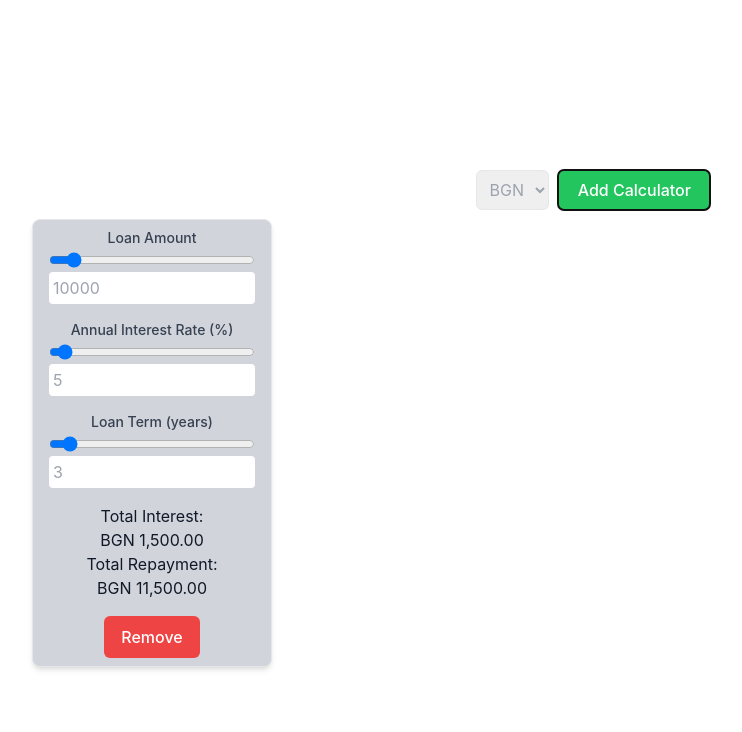
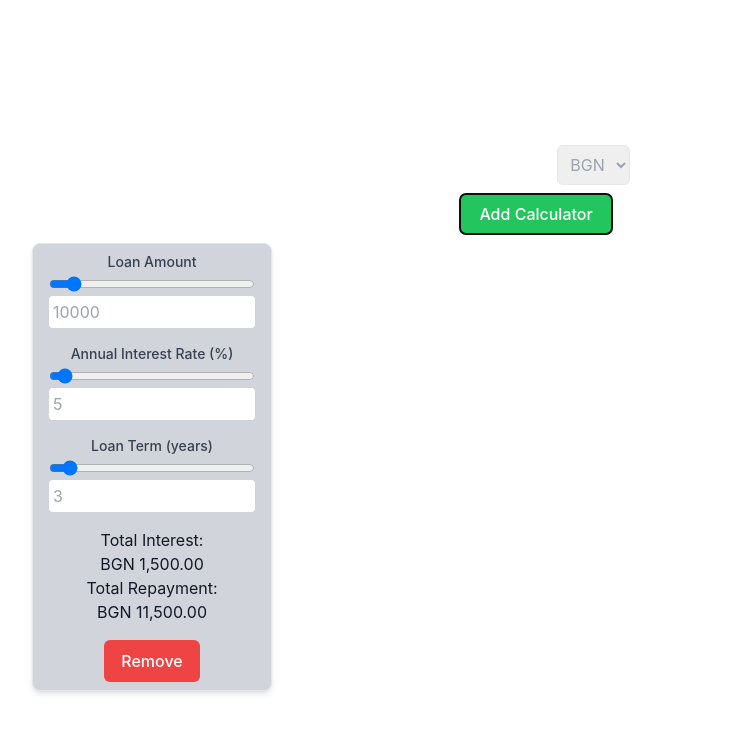
Before and after one commit to dgrozev96/loan-calculator, a React (Vite) app: page / in a window 1280 px wide. Both pictures are taken after a click on the button "Add Calculator". Shown: the top 732 px of the page, without its empty margins (104-846 px from the left). Built offline with nearby package versions, Linux system fonts and the light colour scheme.

Commit message:
split code into reusable components

```diff
--- a/package.json
+++ b/package.json
@@ -18,6 +18,7 @@
     "postcss": "^8.4.49",
     "react": "^18.3.1",
     "react-dom": "^18.3.1",
+    "react-transition-group": "^4.4.5",
     "tailwindcss": "^3.4.15",
     "yup": "^1.4.0"
   },
--- a/src/App.tsx
+++ b/src/App.tsx
@@ -1,24 +1,16 @@
 import React, { useState, useEffect, useRef } from 'react';
 import './App.css';
-import LoanCalculator from './components/LoanCalculator';
-import { CSSTransition, TransitionGroup } from 'react-transition-group';
-import { Formik } from 'formik';
-import * as Yup from 'yup';
+import CurrencySelector from './components/CurrencySelector';
+import CalculatorForm from './components/CalculatorForm';
 import { Calculator } from './types/calculator.ts';
 
 const App: React.FC = () => {
     const [calculators, setCalculators] = useState<number[]>([]);
-  const [repayments, setRepayments] = useState<
-    { id: number; amount: number }[]
-  >([]);
-  const [minRepayment, setMinRepayment] = useState<{
-    id: number;
-    amount: number;
-  } | null>(null);
+    const [repayments, setRepayments] = useState<{ id: number; amount: number }[]>([]);
+    const [minRepayment, setMinRepayment] = useState<{ id: number; amount: number } | null>(null);
     const [currency, setCurrency] = useState<string>('BGN');
     const formikRef = useRef<any>(null);
 
-  // Function to add a new calculator
     const addCalculator = () => {
         const newId = calculators.length + 1;
         setCalculators([...calculators, newId]);
@@ -33,7 +25,6 @@ const App: React.FC = () => {
         ]);
     };
 
-  // Function to remove a calculator by id
     const removeCalculator = (id: number) => {
         setCalculators(calculators.filter(calcId => calcId !== id));
         setRepayments(repayments.filter(repayment => repayment.id !== id));
@@ -45,7 +36,6 @@ const App: React.FC = () => {
         );
     };
 
-  // Function to update the minimum repayment
     const updateMinRepayment = (calculators: Calculator[]) => {
         const updatedRepayments = calculators.map(calculator => ({
             id: calculator.id,
@@ -63,7 +53,6 @@ const App: React.FC = () => {
         setRepayments(updatedRepayments);
     };
 
-  // Effect to update the minimum repayment when repayments change
     useEffect(() => {
         if (repayments.length > 0) {
             const min = repayments.reduce((prev, curr) =>
@@ -79,83 +68,16 @@ const App: React.FC = () => {
       <div className="flex items-center justify-center text-gray-900">
           <div className="items-center">
               <h1 className="text-xl font-bold text-white">Loan Calculator</h1>
-        <div className="flex gap-2 items-center justify-center my-2">
-          <label htmlFor="currency" className=" text-sm font-medium text-white">
-            Select Currency
-          </label>
-          <select
-            id="currency"
-            value={currency}
-            onChange={e => setCurrency(e.target.value)}
-            className="p-2 border rounded-md max-w-xs text-gray-400"
-          >
-            <option value="USD">USD</option>
-            <option value="EUR">EUR</option>
-            <option value="BGN">BGN</option>
-          </select>
-
-          <button
-            onClick={addCalculator}
-            className="bg-green-500 text-white py-2 rounded-md"
-          >
-            Add Calculator
-          </button>
-        </div>
-
-        <Formik
-          innerRef={formikRef}
-          initialValues={{
-            calculators: calculators.map(id => ({
-              id,
-              loanAmount: 10000,
-              annualInterestRate: 5,
-              loanTerm: 3,
-            })),
-          }}
-          validationSchema={Yup.object({
-            calculators: Yup.array().of(
-              Yup.object({
-                loanAmount: Yup.number()
-                  .required('Required')
-                  .positive('Must be positive')
-                  .max(10000000, 'Must not exceed 10 million'),
-                annualInterestRate: Yup.number()
-                  .required('Required')
-                  .min(1, 'Must be at least 1')
-                  .max(100, 'Must be at most 100'),
-                loanTerm: Yup.number()
-                  .required('Required')
-                  .min(1, 'Must be at least 1')
-                  .max(100, 'Must be at most 100')
-                  .integer('Must be an integer'),
-              }),
-            ),
-          })}
-          onSubmit={() => {}}
-        >
-          {({ values }) => (
-            <TransitionGroup className="grid grid-cols-1 md:grid-cols-2 lg:grid-cols-4 gap-4">
-              {values.calculators.map((calculator, index) => (
-                <CSSTransition
-                  key={calculator.id}
-                  timeout={500}
-                  classNames="fade"
-                >
-                  {calculator && (
-                    <LoanCalculator
-                      id={calculator.id}
-                      index={index}
-                      onRemove={removeCalculator}
+              <CurrencySelector currency={currency} setCurrency={setCurrency} />
+              <CalculatorForm
+                calculators={calculators}
+                formikRef={formikRef}
+                addCalculator={addCalculator}
+                removeCalculator={removeCalculator}
                 updateMinRepayment={updateMinRepayment}
-                      isMinRepayment={minRepayment?.id === calculator.id}
+                minRepayment={minRepayment}
                 currency={currency}
               />
-                  )}
-                </CSSTransition>
-              ))}
-            </TransitionGroup>
-          )}
-        </Formik>
           </div>
       </div>
     );
--- /dev/null
+++ b/src/components/CalculatorForm.tsx
@@ -0,0 +1,88 @@
+import React from 'react';
+import { Formik } from 'formik';
+import * as Yup from 'yup';
+import LoanCalculator from './LoanCalculator.tsx';
+import { CSSTransition, TransitionGroup } from 'react-transition-group';
+
+interface CalculatorFormProps {
+  calculators: any[];
+  formikRef: any;
+  addCalculator: () => void;
+  removeCalculator: (id: number) => void;
+  updateMinRepayment: (calculators: any[]) => void;
+  minRepayment: any;
+  currency: string;
+}
+
+const CalculatorForm: React.FC<CalculatorFormProps> = ({
+                                                         calculators,
+                                                         formikRef,
+                                                         addCalculator,
+                                                         removeCalculator,
+                                                         updateMinRepayment,
+                                                         minRepayment,
+                                                         currency,
+                                                       }) => (
+  <Formik
+    innerRef={formikRef}
+    initialValues={{
+      calculators: calculators.map(id => ({
+        id,
+        loanAmount: 10000,
+        annualInterestRate: 5,
+        loanTerm: 3,
+      })),
+    }}
+    validationSchema={Yup.object({
+      calculators: Yup.array().of(
+        Yup.object({
+          loanAmount: Yup.number()
+            .required('Required')
+            .positive('Must be positive')
+            .max(10000000, 'Must not exceed 10 million'),
+          annualInterestRate: Yup.number()
+            .required('Required')
+            .min(1, 'Must be at least 1')
+            .max(100, 'Must be at most 100'),
+          loanTerm: Yup.number()
+            .required('Required')
+            .min(1, 'Must be at least 1')
+            .max(100, 'Must be at most 100')
+            .integer('Must be an integer'),
+        }),
+      ),
+    })}
+    onSubmit={() => {}}
+  >
+    {({ values }) => (
+      <div>
+        <button
+          onClick={addCalculator}
+          className="bg-green-500 text-white py-2 rounded-md mb-2"
+        >
+          Add Calculator
+        </button>
+        <TransitionGroup className="grid grid-cols-1 md:grid-cols-2 lg:grid-cols-4 gap-4">
+          {values.calculators.map((calculator, index) => (
+            <CSSTransition
+              key={calculator.id}
+              timeout={500}
+              classNames="fade"
+            >
+              <LoanCalculator
+                id={calculator.id}
+                index={index}
+                onRemove={removeCalculator}
+                updateMinRepayment={updateMinRepayment}
+                isMinRepayment={minRepayment?.id === calculator.id}
+                currency={currency}
+              />
+            </CSSTransition>
+          ))}
+        </TransitionGroup>
+      </div>
+    )}
+  </Formik>
+);
+
+export default CalculatorForm;
--- /dev/null
+++ b/src/components/CurrencySelector.tsx
@@ -0,0 +1,26 @@
+import React from 'react';
+
+interface CurrencySelectorProps {
+  currency: string;
+  setCurrency: (currency: string) => void;
+}
+
+const CurrencySelector: React.FC<CurrencySelectorProps> = ({ currency, setCurrency }) => (
+  <div className="flex gap-2 items-center justify-center my-2">
+    <label htmlFor="currency" className="text-sm font-medium text-white">
+      Select Currency
+    </label>
+    <select
+      id="currency"
+      value={currency}
+      onChange={e => setCurrency(e.target.value)}
+      className="p-2 border rounded-md max-w-xs text-gray-400"
+    >
+      <option value="USD">USD</option>
+      <option value="EUR">EUR</option>
+      <option value="BGN">BGN</option>
+    </select>
+  </div>
+);
+
+export default CurrencySelector;
--- a/src/components/LoanCalculator.tsx
+++ b/src/components/LoanCalculator.tsx
@@ -1,11 +1,6 @@
 import React, { useEffect, useRef, useMemo, useCallback } from 'react';
-import {
-  useFormikContext,
-  Field,
-  ErrorMessage,
-  FormikTouched,
-  FormikErrors,
-} from 'formik';
+import { useFormikContext, Field, ErrorMessage, FormikTouched, FormikErrors } from 'formik';
+import RepaymentDetails from './RepaymentDetails';
 import { Calculator } from '../types/calculator.ts';
 
 interface LoanCalculatorProps {
@@ -27,13 +22,11 @@ const LoanCalculator: React.FC<LoanCalculatorProps> = ({
                                                        }) => {
     const { values, errors, touched } = useFormikContext<any>();
 
-  // Calculate annual interest rate as a decimal
     const annualInterestRateDecimal = useMemo(
       () => values?.calculators[index]?.annualInterestRate / 100,
       [values?.calculators[index]?.annualInterestRate],
     );
 
-  // Calculate total interest
     const totalInterest = useMemo(
       () =>
         values?.calculators[index]?.loanAmount *
@@ -46,7 +39,6 @@ const LoanCalculator: React.FC<LoanCalculatorProps> = ({
       ],
     );
 
-  // Calculate total repayment
     const totalRepayment = useMemo(
       () => values?.calculators[index]?.loanAmount + totalInterest,
       [values?.calculators[index]?.loanAmount, totalInterest],
@@ -54,7 +46,6 @@ const LoanCalculator: React.FC<LoanCalculatorProps> = ({
 
     const prevTotalRepaymentRef = useRef<number>(totalRepayment);
 
-  // Update minimum repayment when total repayment changes
     useEffect(() => {
         if (prevTotalRepaymentRef.current !== totalRepayment) {
             updateMinRepayment(values.calculators);
@@ -62,7 +53,6 @@ const LoanCalculator: React.FC<LoanCalculatorProps> = ({
         }
     }, [totalRepayment, updateMinRepayment, values]);
 
-  // Formatter for currency display
     const formatter = new Intl.NumberFormat('en-US', {
         style: 'currency',
         currency: currency,
@@ -70,16 +60,11 @@ const LoanCalculator: React.FC<LoanCalculatorProps> = ({
         maximumFractionDigits: 2,
     });
 
-  // Check if a field has an error
   const hasError = useCallback(
-    (field: string) => {
-      const touchedCalculators = touched?.calculators as
-        | FormikTouched<any>[]
-        | undefined;
-      const errorsCalculators = errors?.calculators as
-        | FormikErrors<any>[]
-        | undefined;
-      return (
+    (field: string): boolean => {
+      const touchedCalculators = touched?.calculators as FormikTouched<any>[] | undefined;
+      const errorsCalculators = errors?.calculators as FormikErrors<any>[] | undefined;
+      return !!(
         touchedCalculators?.[index]?.[field] &&
         errorsCalculators?.[index]?.[field]
       );
@@ -87,7 +72,6 @@ const LoanCalculator: React.FC<LoanCalculatorProps> = ({
     [touched, errors, index],
   );
 
-  // Determine if the current calculator should be highlighted
     const isHighlight = useMemo(() => {
         return isMinRepayment && values.calculators.length > 1;
     }, [isMinRepayment, values.calculators.length]);
@@ -186,24 +170,13 @@ const LoanCalculator: React.FC<LoanCalculatorProps> = ({
               />
           </div>
 
-      <div className="mb-4">
-        <p className="text-gray-900">
-          Total Interest:{' '}
-          {hasError('loanAmount') ||
-          hasError('annualInterestRate') ||
-          hasError('loanTerm')
-            ? '-'
-            : formatter.format(totalInterest)}
-        </p>
-        <p className="text-gray-900">
-          Total Repayment:{' '}
-          {hasError('loanAmount') ||
-          hasError('annualInterestRate') ||
-          hasError('loanTerm')
-            ? '-'
-            : formatter.format(totalRepayment)}
-        </p>
-      </div>
+          <RepaymentDetails
+            totalInterest={totalInterest}
+            totalRepayment={totalRepayment}
+            hasError={hasError}
+            formatter={formatter}
+          />
+
           <button
             type="button"
             onClick={() => onRemove(id)}
--- /dev/null
+++ b/src/components/RepaymentDetails.tsx
@@ -0,0 +1,32 @@
+import React from 'react';
+
+interface RepaymentDetailsProps {
+  totalInterest: number;
+  totalRepayment: number;
+  hasError: (field: string) => boolean;
+  formatter: Intl.NumberFormat;
+}
+
+const RepaymentDetails: React.FC<RepaymentDetailsProps> = ({
+                                                             totalInterest,
+                                                             totalRepayment,
+                                                             hasError,
+                                                             formatter,
+                                                           }) => (
+  <div className="mb-4">
+    <p className="text-gray-900">
+      Total Interest:{' '}
+      {hasError('loanAmount') || hasError('annualInterestRate') || hasError('loanTerm')
+        ? '-'
+        : formatter.format(totalInterest)}
+    </p>
+    <p className="text-gray-900">
+      Total Repayment:{' '}
+      {hasError('loanAmount') || hasError('annualInterestRate') || hasError('loanTerm')
+        ? '-'
+        : formatter.format(totalRepayment)}
+    </p>
+  </div>
+);
+
+export default RepaymentDetails;
```
Also changed, not shown: 1 other file (tests, documents, lock files or other folders). Lines whose indentation alone changed are shown as unchanged.
